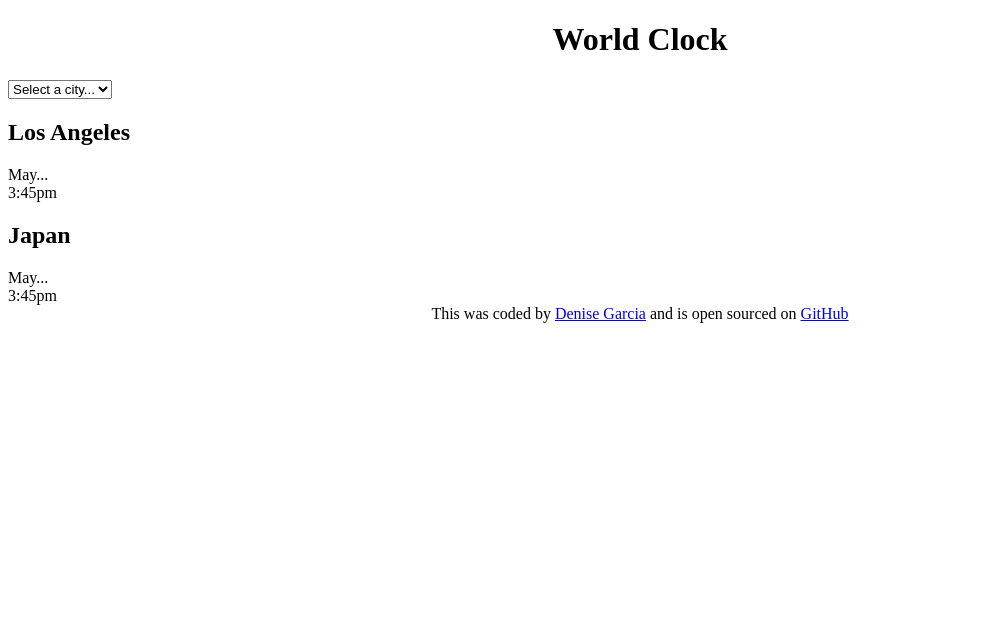
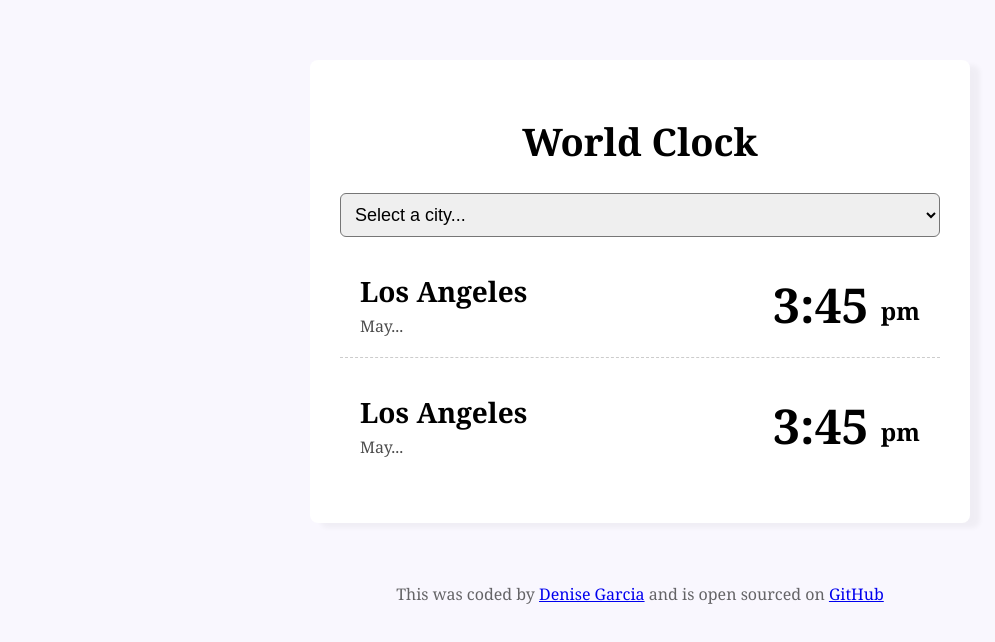
Before and after one commit to Denise148/World-clock, a plain HTML site: page index.html in a window 1280 px wide. Shown: the whole page, without its empty margins (0-995 px from the left). Drawn offline with Linux system fonts and the light colour scheme.

Commit message:
Added css

```diff
--- a/index.html
+++ b/index.html
@@ -8,7 +8,7 @@
     <title>World clock</title>
   </head>
   <body>
-    <div class="comtainer">
+    <div class="container">
       <h1>World Clock</h1>
 
       <select name="" id="">
@@ -18,13 +18,22 @@
         <option value="">Japan</option>
       </select>
       <div class="city">
-        <h2>Los Angeles</h2>
-        <div class="date">May...</div>
-        <div class="time">3:45pm</div>
-        <div class="city">
-        <h2>Japan</h2>
-        <div class="date">May...</div>
-        <div class="time">3:45pm</div>
+        <div>
+          <h2>Los Angeles</h2>
+          <div class="date">May...</div>
+        </div>
+        <div>
+          <div class="time">3:45 <small>pm</small></div>
+        </div>
+      </div>
+      <div class="city">
+        <div>
+          <h2>Los Angeles</h2>
+          <div class="date">May...</div>
+        </div>
+        <div>
+          <div class="time">3:45 <small>pm</small></div>
+        </div>
       </div>
     </div>
     <footer>
--- a/src/styles.css
+++ b/src/styles.css
@@ -1,6 +1,52 @@
+body {
+  background-color: #f9f7fe;
+  font-family: Georgia, "Times New Roman", Times, serif;
+}
 h1 {
   text-align: center;
+  font-size: 38px;
+}
+h2 {
+  font-size: 28px;
+  margin: 0 0 5px;
+}
+select {
+  display: block;
+  width: 100%;
+  padding: 10px;
+  border-radius: 6px;
+  font-size: 18px;
+}
+.container {
+  max-width: 600px;
+  margin: 60px auto;
+  border-radius: 8px;
+  background-color: white;
+  padding: 30px;
+  box-shadow: 10px 5px 5px rgba(0, 0, 0, 0.04);
+}
+.date {
+  opacity: 0.7;
+}
+.city {
+  display: flex;
+  justify-content: space-between;
+  margin: 15px 0;
+  border-bottom: 1px dashed rgba(0, 0, 0, 0.2);
+  padding: 20px;
+}
+.city:last-child {
+  border: none;
+}
+.time {
+  font-size: 48px;
+  font-weight: bold;
+}
+.time small {
+  font-size: 24px;
+  vertical-align: middle;
 }
 footer {
   text-align: center;
+  color: rgba(0, 0, 0, 0.6);
 }
```
